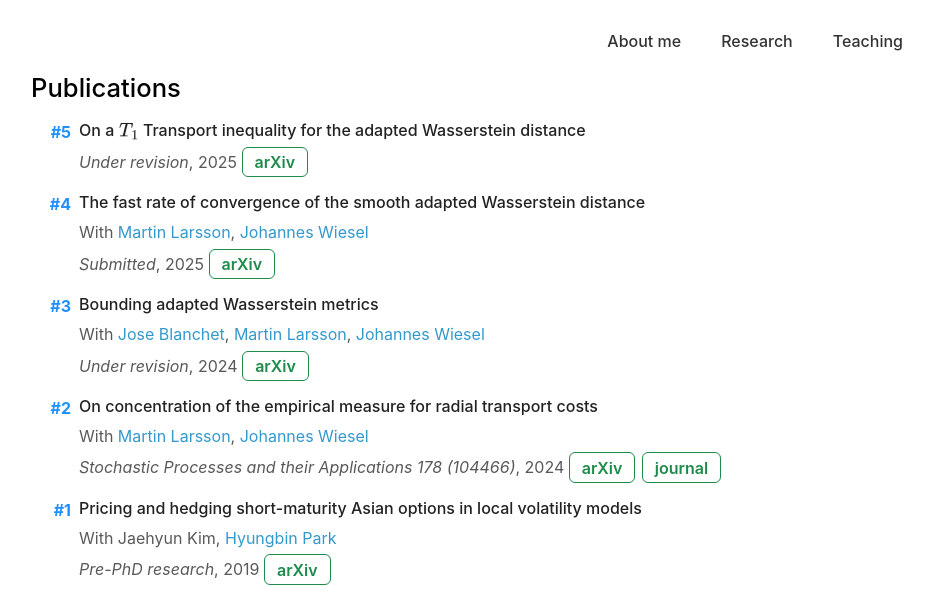
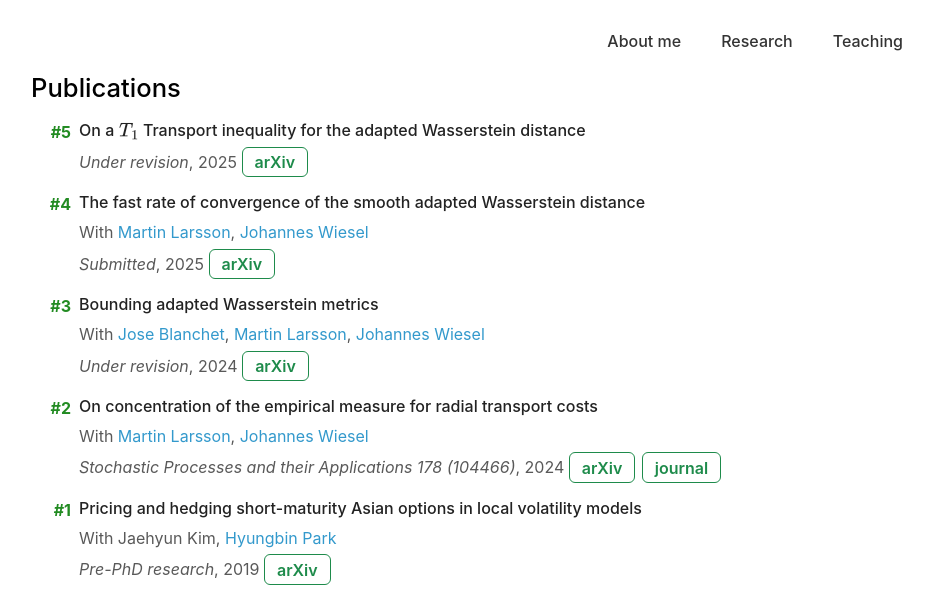
Before and after one commit to Jonghwap/Jonghwap.github.io, a Jekyll site: the page built from research.md, in a window 1280 px wide. Shown: the top 605 px of the page, without its empty margins (209-1142 px from the left). Built offline with Jekyll 4.4.1, drawn with Linux system fonts in a browser that asks for light colours; a style sheet for code colours, icons or effects is not loaded.

Commit message:
Update style.scss

```diff
--- a/assets/css/style.scss
+++ b/assets/css/style.scss
@@ -102,7 +102,7 @@ h6 {
 
 .publication-rank {
   font-weight: 700;
-  color: #1e90ff;
+  color: #228b22;
   min-width: 2.5rem;
   text-align: right;
   padding-top: 0.1rem;
```
